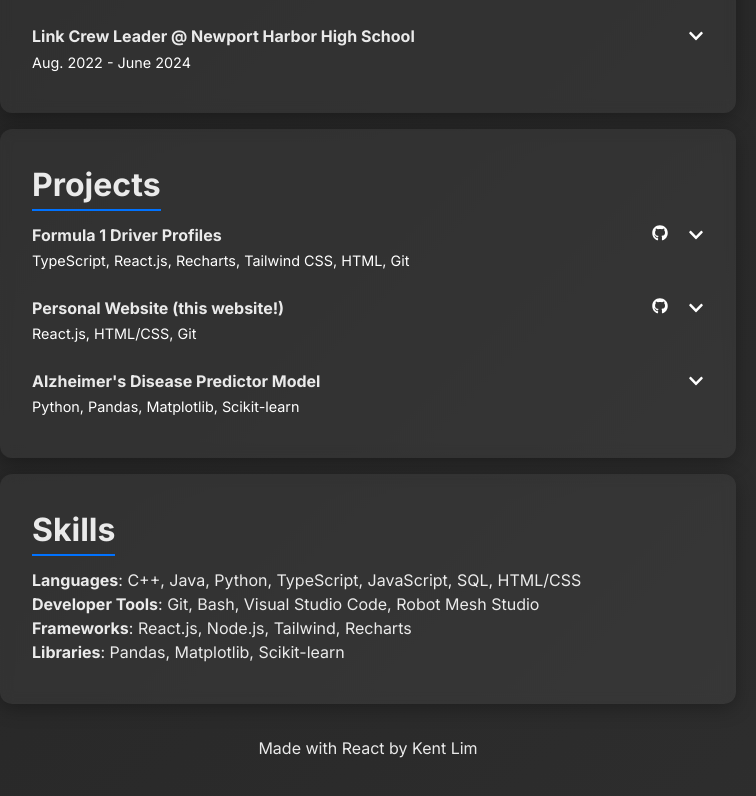
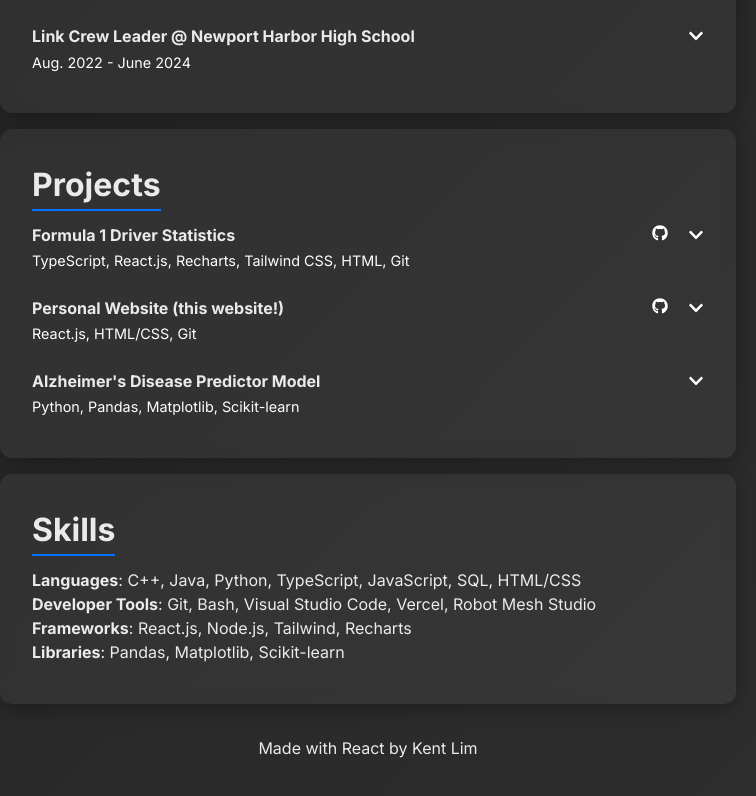
Before and after one commit to kentlim1/personal-website, a React (Vite) app: page / in a window 1280 px wide. Shown: the part 1008-1804 px from the top of the page, without its empty margins (272-1028 px from the left). Built offline with nearby package versions, Linux system fonts and the light colour scheme.

Commit message:
edited dev tools

```diff
--- a/src/App.jsx
+++ b/src/App.jsx
@@ -117,7 +117,7 @@ function App() {
         <section id="projects">
           <h2>Projects</h2>
           <Dropdown
-            title="Formula 1 Driver Profiles"
+            title="Formula 1 Driver Statistics"
             desc="TypeScript, React.js, Recharts, Tailwind CSS, HTML, Git"
             bullets={[
               "Created a website showcasing F1 driver profiles in order of championship standings, styled with Tailwind CSS.",
@@ -156,7 +156,7 @@ function App() {
             <strong>Languages</strong>: C++, Java, Python, TypeScript, JavaScript,
             SQL, HTML/CSS
             <br />
-            <strong>Developer Tools</strong>: Git, Bash, Visual Studio Code, Robot
+            <strong>Developer Tools</strong>: Git, Bash, Visual Studio Code, Vercel, Robot
             Mesh Studio
             <br />
             <strong>Frameworks</strong>: React.js, Node.js, Tailwind, Recharts
```
